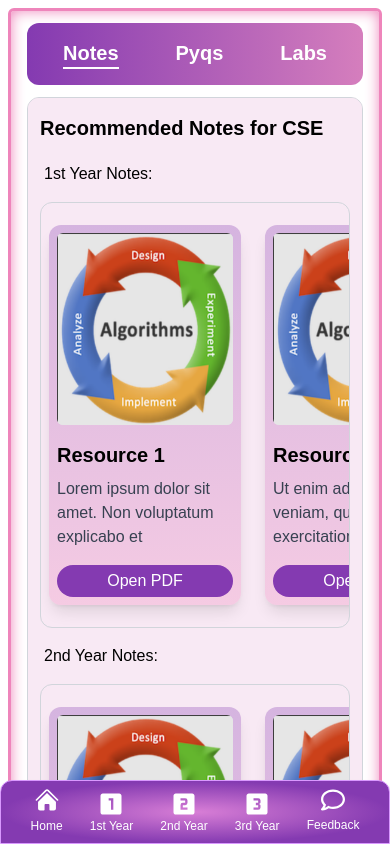
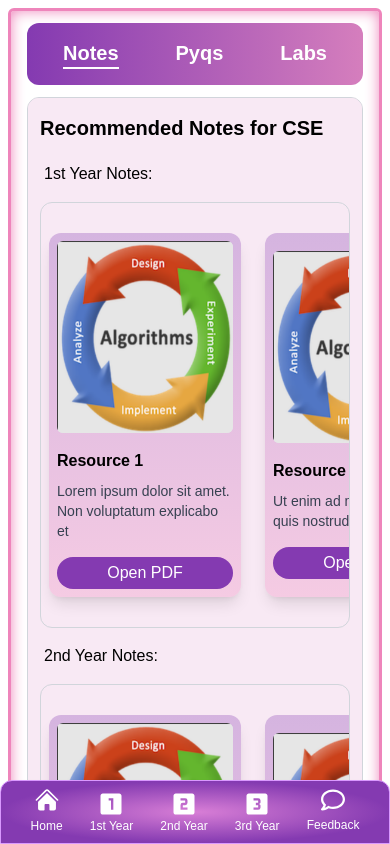
Before and after one commit to Soumyadipmaity1/k-prep, a Next.js app: page /cse-notes in a window 390 px wide. Shown: the top 844 px of the page. Built offline with nearby package versions, Linux system fonts and the light colour scheme; a web font is replaced by a local one.

Commit message:
refactor: Update NotesCard component layout and styling

```diff
--- a/src/components/RecommendedNotes/1st-Year/NotesCard.tsx
+++ b/src/components/RecommendedNotes/1st-Year/NotesCard.tsx
@@ -22,8 +22,8 @@ const Card: React.FC<CardProps> = ({ title, imageSrc, description, pdfUrl }) =>
       <div className="h-48 w-full bg-gray-200 rounded-md mb-4 relative">
         <Image src={imageSrc} alt={title} layout="fill" className="rounded-md" />
       </div>
-      <h2 className="text-xl font-bold mb-2">{title}</h2>
-      <p className="text-gray-700 mb-4">{description}</p>
+      <h2 className="sm:text-xl font-bold text-base mb-2">{title}</h2>
+      <p className="text-gray-700 text-sm sm:text-base mb-4">{description}</p>
       <button
         onClick={handleOpenPdf}
         className="bg-[#843ab1] text-white sm:px-4 py-1 rounded-full hover:bg-[#b864c8] text-center transition duration-300"
```
